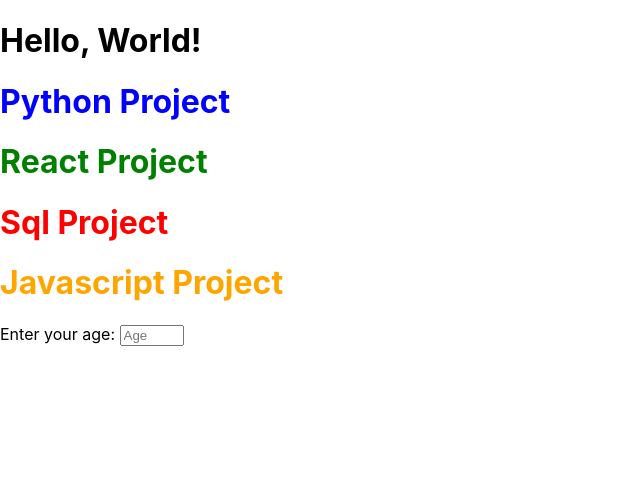
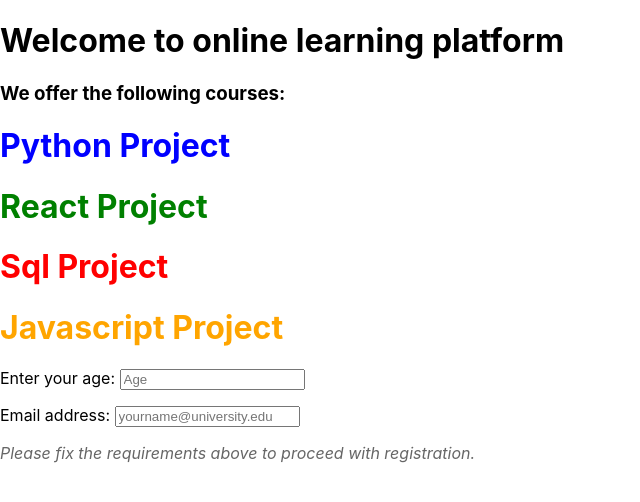
Before and after one commit to dearbhupi/reactMoyeMoye, a React (Create React App) app: page / in a window 1280 px wide. Shown: the top 502 px of the page, without its empty margins (0-640 px from the left). Built offline with nearby package versions, Linux system fonts and the light colour scheme.

Commit message:
Condition of edu email varify

```diff
--- a/src/pages/HelloWorld.js
+++ b/src/pages/HelloWorld.js
@@ -3,7 +3,8 @@ import React from 'react'
 function HelloWorld() {
   return (
     <div>
-      <h1>Hello, World! </h1>
+      <h1>Welcome to online learning platform </h1>
+      <h3>We offer the following courses: </h3>
     </div>
   )
 }
--- a/src/pages/RegisterForm.js
+++ b/src/pages/RegisterForm.js
@@ -1,42 +1,72 @@
 import React, { useState } from 'react';
 
 function RegisterForm() {
-  // 1. Initialize state. Using an empty string '' as the default
-  // allows the input placeholder to show up cleanly.
   const [age, setAge] = useState('');
+  const [email, setEmail] = useState('');
 
   function handleSubmit(e) {
     e.preventDefault();
-    console.log("Form submitted with age:", age);
+    console.log("Form submitted successfully!", { age, email });
   }
 
-  // 2. Convert the input string to a number for an accurate comparison
+  // Validation Logic
   const isAdult = Number(age) >= 18;
+  const isEduEmail = email.toLowerCase().endsWith('.edu');
+
+  // The form section unlocks only if BOTH conditions are met
+  const canRegister = isAdult && isEduEmail;
 
   return (
     <form onSubmit={handleSubmit}>
-      {/* 3. Link the input value and onChange handler to your state */}
+      {/* Age Input */}
+      <div style={{ marginBottom: '15px' }}>
         <label htmlFor="age-input">Enter your age: </label>
         <input
           id="age-input"
           type="number"
           placeholder="Age"
-        min="0"
-        max="120"
           value={age}
           onChange={(e) => setAge(e.target.value)}
         />
+        {/* Warning if under 18 */}
+        {age !== '' && !isAdult && (
+          <p style={{ color: 'red', margin: '5px 0 0 0' }}>
+            You must be at least 18 years old to register.
+          </p>
+        )}
+      </div>
 
-      {isAdult ? (
-        <>
-          <div style={{ marginTop: '10px' }}>
-            <input type="text" placeholder="Name" required />
+      {/* Email Input */}
+      <div style={{ marginBottom: '15px' }}>
+        <label htmlFor="email-input">Email address: </label>
+        <input
+          id="email-input"
+          type="email"
+          placeholder="yourname@university.edu"
+          value={email}
+          onChange={(e) => setEmail(e.target.value)}
+        />
+        {/* Warning if email doesn't end in .edu */}
+        {email !== '' && !isEduEmail && (
+          <p style={{ color: 'orange', margin: '5px 0 0 0' }}>
+            Registration requires a valid .edu student email address.
+          </p>
+        )}
       </div>
-          <button type="submit" style={{ marginTop: '10px' }}>Register</button>
-        </>
+
+      {/* Extra Fields & Submit Button: Only reveals when requirements are fulfilled */}
+      {canRegister ? (
+        <div style={{ borderTop: '1px solid #ccc', paddingTop: '15px' }}>
+          <div style={{ marginBottom: '15px' }}>
+            <label htmlFor="name-input">Full Name: </label>
+            <input id="name-input" type="text" placeholder="Name" required />
+          </div>
+          <button type="submit">Register</button>
+        </div>
       ) : (
-        // Only show this warning if they have actually typed an age
-        age !== '' && <p style={{ color: 'red' }}>You must be at least 18 years old to register.</p>
+        <p style={{ color: '#666', fontStyle: 'italic' }}>
+          Please fix the requirements above to proceed with registration.
+        </p>
       )}
     </form>
   );
```
Lines whose indentation alone changed are shown as unchanged.
